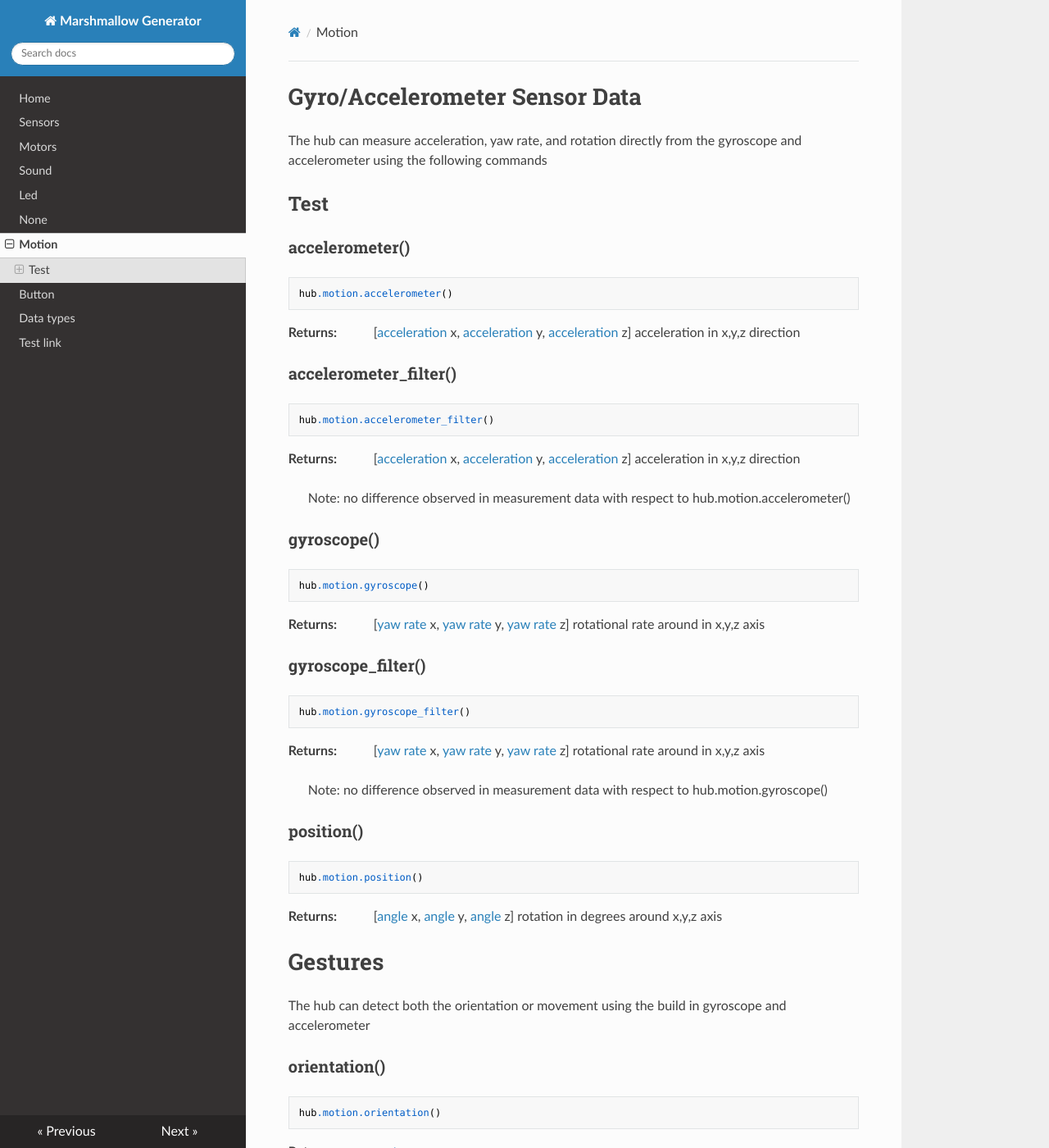
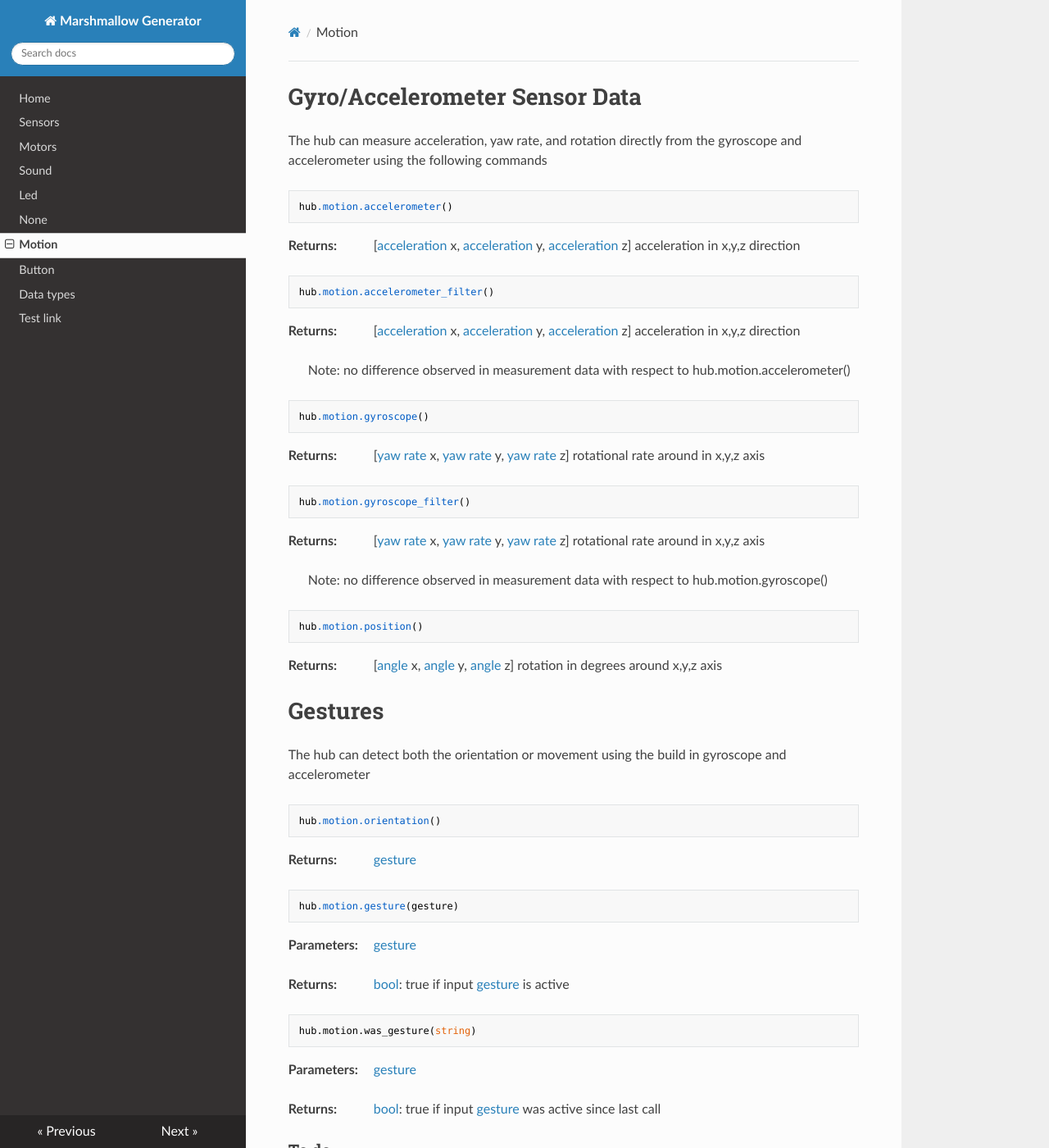
Before and after one commit to NStrijbosch/hub-module-notes, an MkDocs documentation site: the page built from docs/motion.md, in a window 1280 px wide and 1400 px high. Shown: the whole window at 82% size. Built offline with MkDocs 1.6.1, drawn with Linux system fonts in a browser that asks for light colours; nearby versions of some CDN libraries; some of the changed text lies outside the part shown.

Commit message:
Update motion.md

````diff
--- a/docs/motion.md
+++ b/docs/motion.md
@@ -8,9 +8,6 @@
 
 The hub can measure acceleration, yaw rate, and rotation directly from the gyroscope and accelerometer using the following commands
 
-## Test
-
-### accelerometer()
 
 ```
 hub.motion.accelerometer()
@@ -19,7 +16,6 @@ __Returns:__
 
 * [[acceleration](data_types.md#acceleration) x, [acceleration](data_types.md#acceleration) y, [acceleration](data_types.md#acceleration) z] acceleration in x,y,z direction
 
-### accelerometer_filter()
 
 ```
 hub.motion.accelerometer_filter()
@@ -31,17 +27,12 @@ __Returns:__
 
 > Note: no difference observed in measurement data with respect to hub.motion.accelerometer()
 
-### gyroscope()
-
 ```
 hub.motion.gyroscope()
 ```
 __Returns:__
 
 * [[yaw rate](data_types.md#yaw) x, [yaw rate](data_types.md#yaw) y, [yaw rate](data_types.md#yaw) z] rotational rate around in x,y,z axis
-
-
-### gyroscope_filter()
 
 ```
 hub.motion.gyroscope_filter()
@@ -51,8 +42,6 @@ __Returns:__
 * [[yaw rate](data_types.md#yaw) x, [yaw rate](data_types.md#yaw) y, [yaw rate](data_types.md#yaw) z] rotational rate around in x,y,z axis
 
 > Note: no difference observed in measurement data with respect to hub.motion.gyroscope()
-
-### position()
 
 ```
 hub.motion.position()
@@ -67,8 +56,6 @@ __Returns:__
 
 The hub can detect both the orientation or movement using the build in gyroscope and accelerometer
 
-### orientation()
-
 ```
 hub.motion.orientation()
 ```
````
Also changed, not shown: other parts of docs/motion.md (+0 -4 lines).
